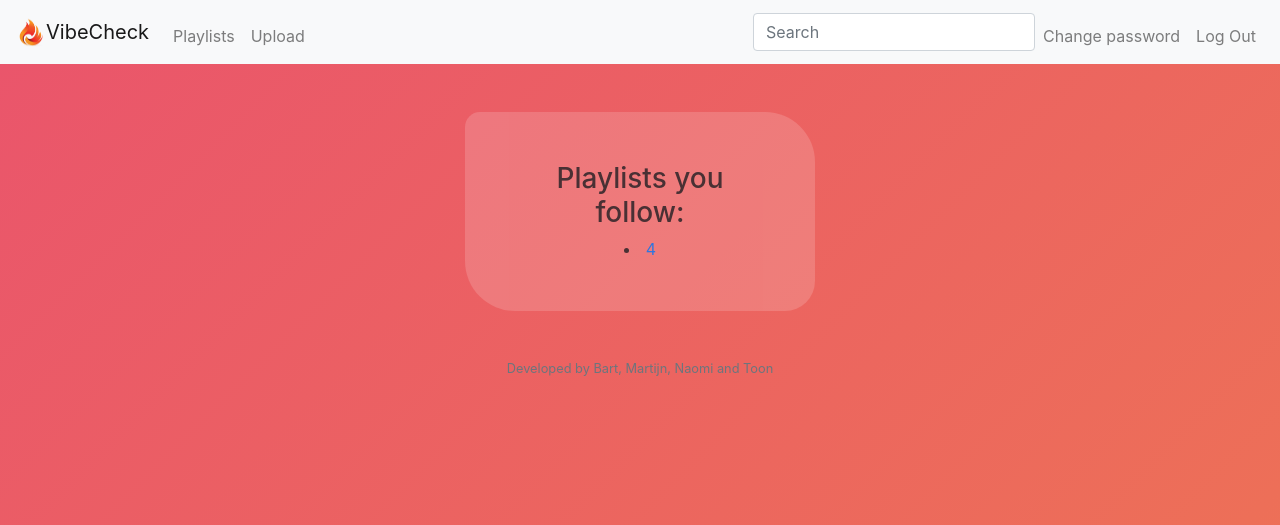
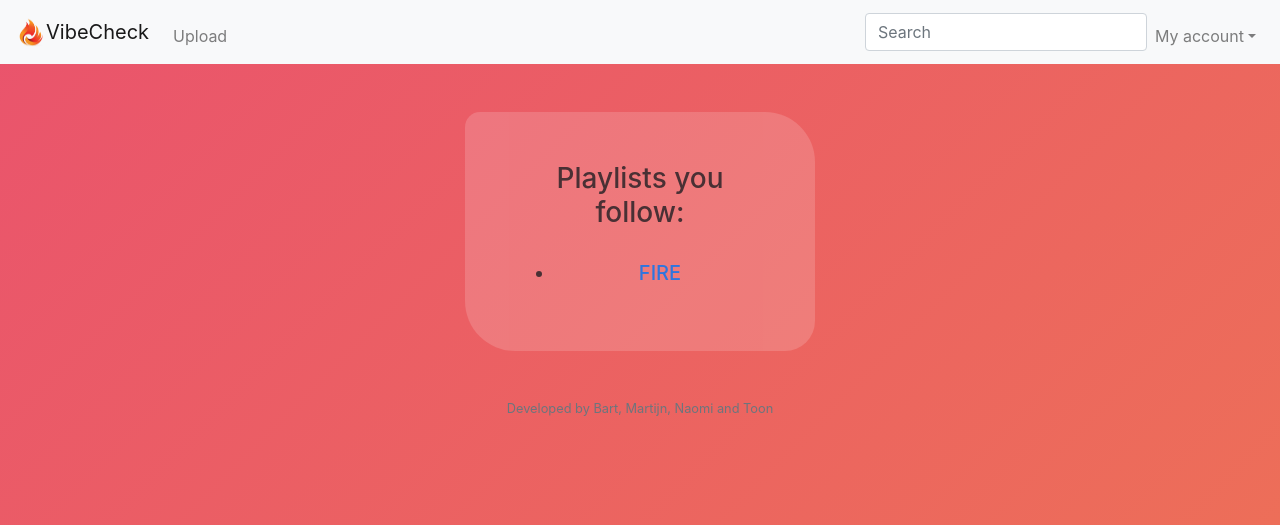
Before and after one commit to UhhBart/webik, a Flask app: page /playlists in a window 1280 px wide. Shown: the top 525 px of the page. Run offline with Flask 2, Linux system fonts and the light colour scheme; a user stored in the database is signed in; some libraries are stand-ins or nearby versions.

Commit message:
updated navbar, updated playlistprofiles

```diff
--- a/application.py
+++ b/application.py
@@ -245,20 +245,22 @@ def group_profile():
         for group in group_id:
             group_id = group["group_id"]
 
+        followers = db.execute("SELECT user_id FROM group_users WHERE group_id = :group_id", group_id = group_id)
+
         rows = db.execute("SELECT added_by, link, time FROM tracks WHERE group_id= :group_id", group_id = group_id)
 
-        print(rows)
         links =[]
         for link in rows:
             data1 = []
-            data1.append(link["added_by"])
+
+            data1.append(db.execute("SELECT username FROM users WHERE user_id = :user_id", user_id = link["added_by"]))
             youtube = link["link"]
             #moet hier door de youtube_api gaan
             data1.append(youtube_api(youtube))
             data1.append(link["time"])
             links.append(data1)
 
-        return render_template("group_profile.html", links=links, description=description, group_name = group_name)
+        return render_template("group_profile.html", links=links, description=description, group_name = group_name, posts = len(rows), followers = len(followers))
 
 
 @app.route("/upload", methods=["GET", "POST"])
@@ -281,7 +283,8 @@ def add_number():
 
         group_id = db.execute("SELECT group_id FROM groups WHERE group_name = :group_name", group_name = group)
         db.execute("INSERT INTO tracks (group_id, link, added_by) VALUES(:group_id, :link, :added_by)", group_id = group_id[0]["group_id"], link = link, added_by = session["user_id"])
-        return render_template("group_profile.html")
+        flash("Upload succesful!")
+        return render_template("timeline.html")
 
 @app.route("/search")
 def search():
@@ -312,8 +315,9 @@ def playlists():
     ids = []
     playlist_id = db.execute("SELECT group_id FROM group_users WHERE user_id = :user_id", user_id = session["user_id"])
     for i in range(len(playlist_id)):
-        ids.append(playlist_id[i]["group_id"])
-
+        #ids.append(playlist_id[i]["group_id"])
+        playlist_name = db.execute("SELECT group_name FROM groups WHERE group_id = :group_id", group_id = playlist_id[i]["group_id"])
+        ids.append(playlist_name[0]["group_name"])
     return render_template("playlists.html", ids = ids)
 
 # # copied from finance
--- a/templates/layout.html
+++ b/templates/layout.html
@@ -38,7 +38,6 @@
                 {% if session.user_id %}
                 <div class="collapse navbar-collapse">
                 <ul class="navbar-nav mr-auto mt-2">
-                    <li class="nav-item"><a class="nav-link" href="/playlists">Playlists</a></li>
                     <li class="nav-item"><a class="nav-link" href="/upload">Upload</a></li>
                 </ul>
                 </div>
@@ -48,8 +47,15 @@
                 </div>
 
                 <ul class="navbar-nav ml-auto mt-2">
-                    <li class="nav-item"><a class="nav-link" href="/change_password">Change password</a></li>
-                    <li class="nav-item"><a class="nav-link" href="/logout">Log Out</a></li>
+
+                    <a href="#menu2" class="nav-link dropdown-toggle" data-toggle="dropdown" id="navbarDropdownMenuLink" aria-expanded="false" aria-haspopup="true">My account</a>
+
+                    <ul class="dropdown-menu dropdown-menu-right">
+
+                          <li><a class="dropdown-item" href="/playlists">Playlists</a></li>
+                          <li><a class="dropdown-item"href="/change_password">Change password</a></li>
+                          <li class="dropdown-divider"></li>
+                          <li><a class="dropdown-item"href="/logout">Log out</a></li>
                 </ul>
 
                 {% else %}
--- a/templates/playlists.html
+++ b/templates/playlists.html
@@ -10,9 +10,11 @@
     </head>
 {% block main %}
     <div align="center" class="form">
-        <h3>Playlists you follow:</h3>
+        <h3>Playlists you follow:</h3><br>
+    <ul>
     {% for id in ids %}
-    <li><a href="https://www.youtube.com/watch?v=cwxbIQmL3Fk">{{ id }}</a></li>
+    <h5><li><a href="/group_profile?name={{id}}">{{ id }}</a></li></h5>
     {% endfor %}
+    </ul>
     </div>
 {% endblock %}
```
Also changed, not shown: templates/group_profile.html (+7 -1 lines), project.db.
